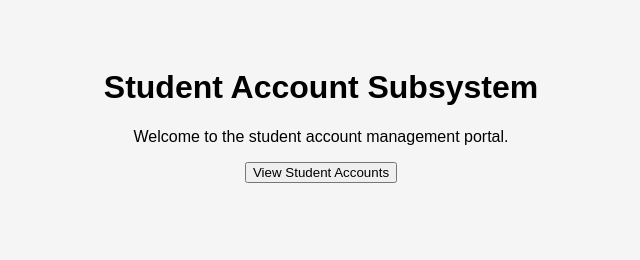
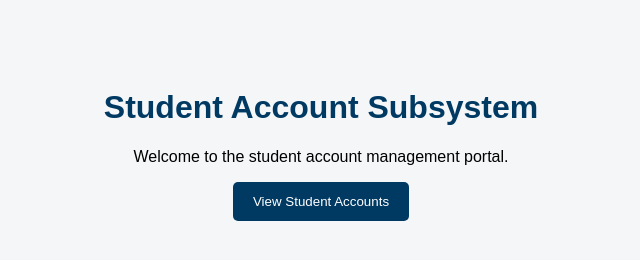
Before and after one commit to useableoyster/Team-Three-Student-Account-Subsystem, a plain HTML site: page frontend/index.html in a window 1280 px wide. Shown: the whole page, without its empty margins (319-959 px from the left). Drawn offline with Linux system fonts and the light colour scheme.

Commit message:
Update styles for body, h1, and button elements
added button styling, added header styling

```diff
--- a/frontend/style.css
+++ b/frontend/style.css
@@ -1,6 +1,19 @@
 body {
     font-family: Arial, sans-serif;
+    background-color: #f4f6f8;
     text-align: center;
-    background-color: #f5f5f5;
-    padding: 40px;
+    padding: 60px;
 }
+
+h1 {
+    color: #003A63;
+}
+
+button {
+    background-color: #003A63;
+    color: white;
+    padding: 12px 20px;
+    border: none;
+    border-radius: 5px;
+    cursor: pointer;
+}
```
